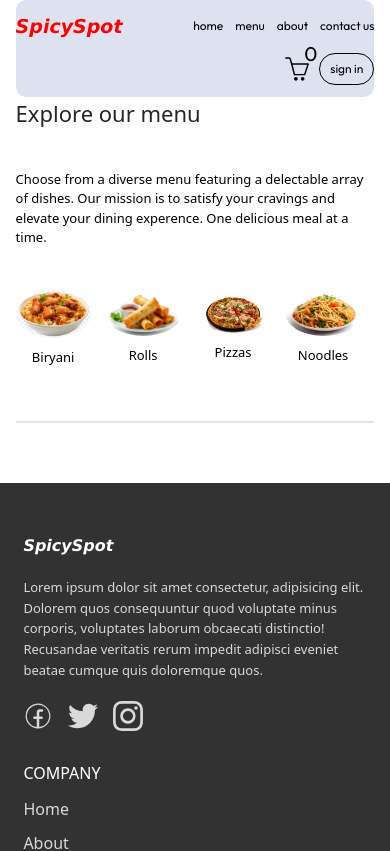
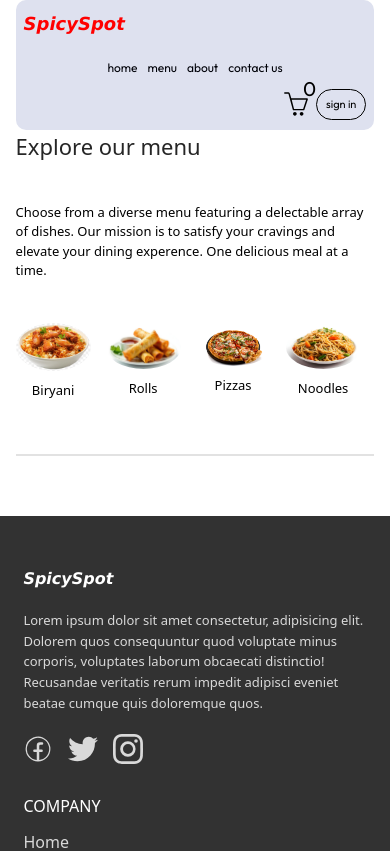
Before and after one commit to deepikadeena/food-delivery, a React (Vite) app in the folder frontend/: page /explore-menu in a window 390 px wide. Shown: the top 851 px of the page. Built offline with nearby package versions, Linux system fonts and the light colour scheme; no server answers.

Commit message:
Updated responsive pages

```diff
--- a/frontend/src/components/Navbar.css
+++ b/frontend/src/components/Navbar.css
@@ -159,7 +159,7 @@
 @media (max-width: 750px) {
     .navbar {
         min-height: 75px;
-        padding: 12px 0;
+        padding: 12px 10px;
         flex-wrap: wrap;
         row-gap: 12px;
     }
@@ -169,52 +169,53 @@
     }
 
     .navbar-right {
-        gap: 15px;
+        gap: 10px;
         margin-left: auto;
     }
 
     .navbar-menu {
-    display: flex;
-    flex-direction: row;
-    align-items: center;
-    justify-content: center;
-    list-style: none;
-    gap: 25px;
-    color: #000209;
-    font-size: 18px;
-    padding: 0;
-    margin: 0;
-    white-space: nowrap;
-    margin-left: 45px;
-}
+        display: flex;
+        width: 100%;
+        justify-content: center;
+        align-items: center;
+        gap: 15px;
+        font-size: 14px;
+        padding: 10px 0 0;
+        margin: 0;
+        white-space: nowrap;
+        overflow-x: auto;
+    }
 
     .navbar button {
-        padding: 7px 15px;
-        font-size: 13px;
+        padding: 7px 12px;
+        font-size: 12px;
     }
 
     .navbar-profile {
         margin-right: 0;
     }
 }
-
 /* Small Mobile */
 @media (max-width: 400px) {
+    .navbar {
+        padding: 10px 8px;
+    }
+
     .navbar .logo {
-        font-size: 19px;
+        font-size: 18px;
     }
 
     .navbar-menu {
-        gap: 12px;
+        gap: 10px;
         font-size: 12px;
     }
 
     .navbar-right {
-        gap: 10px;
+        gap: 8px;
     }
 
     .navbar button {
-        padding: 6px 10px;
-        font-size: 12px;
+        padding: 6px 9px;
+        font-size: 11px;
     }
 }
```
